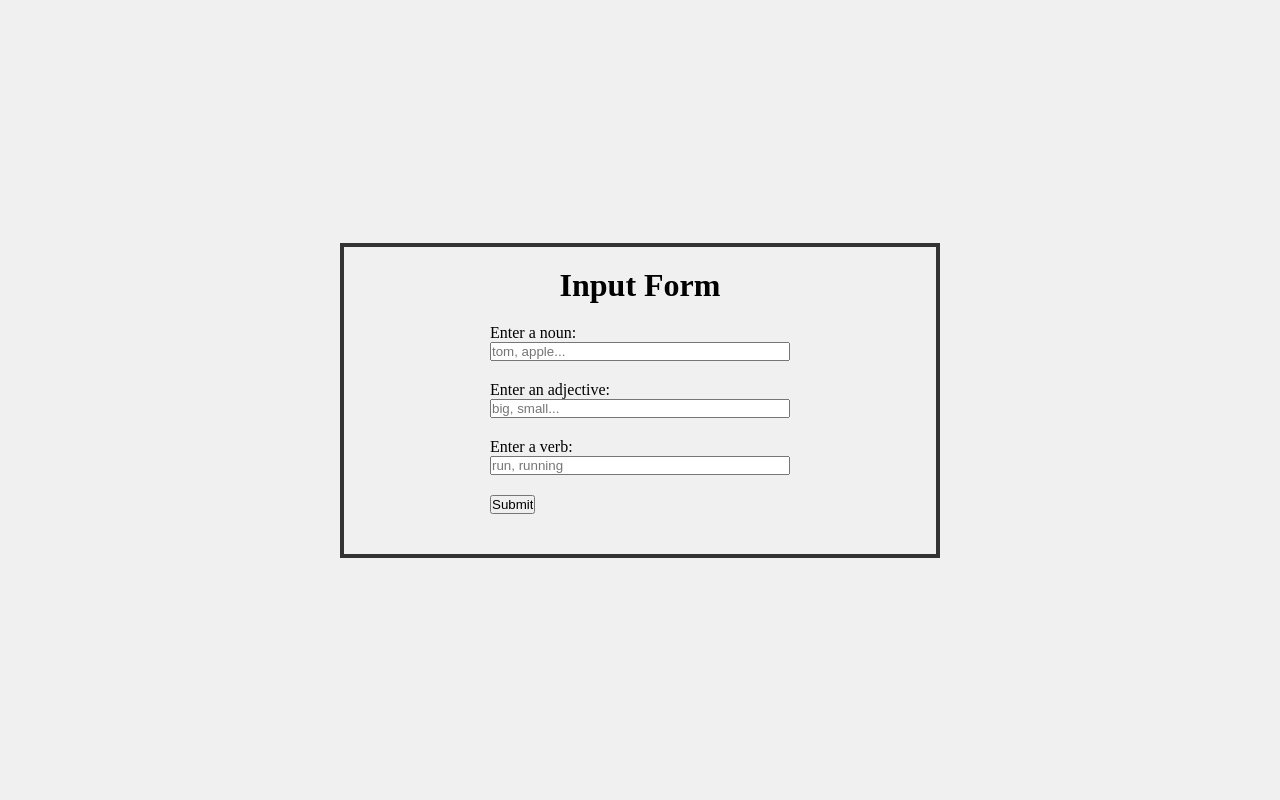
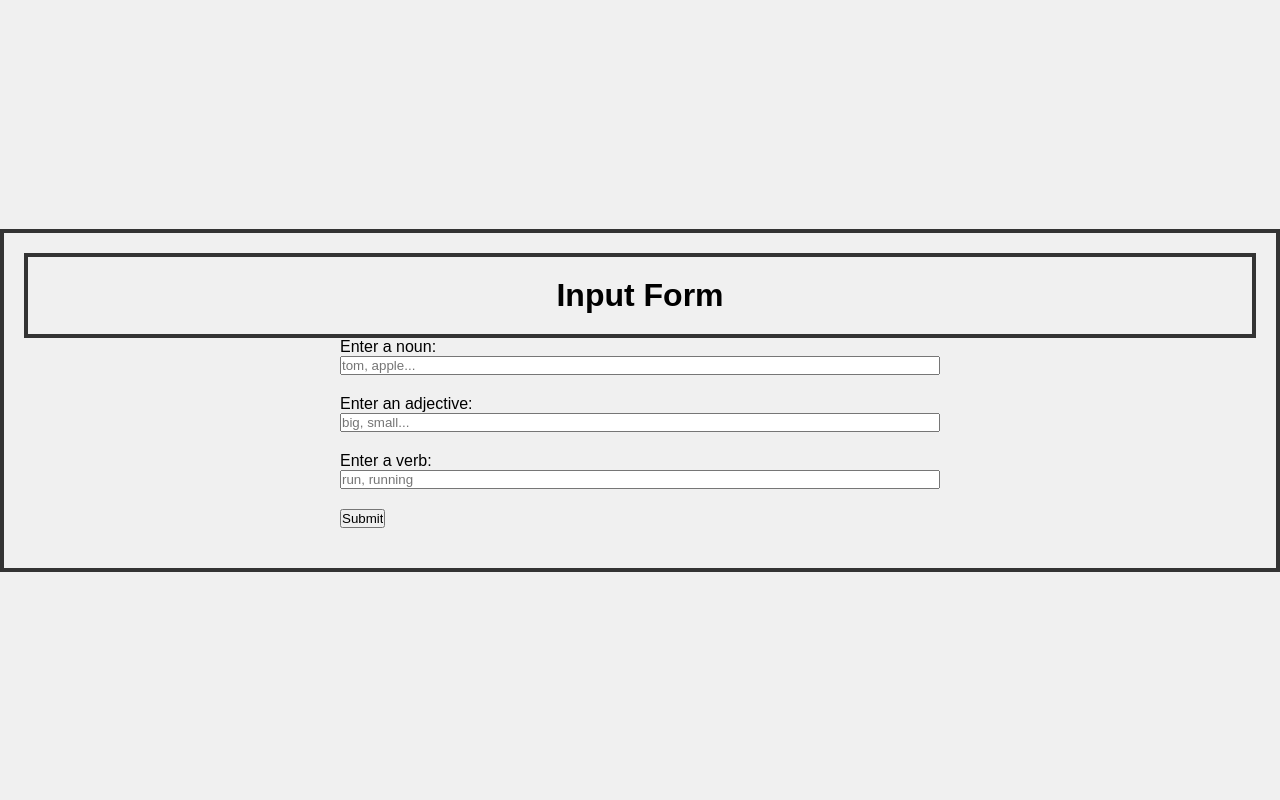
Before and after one commit to kobebuckley/madlibsTutorial, a Flask app: page / in a window 1280 px wide. Run offline with Flask 3, Linux system fonts and the light colour scheme.

Commit message:
css updates, found stlye inspiration page for the design of this project

```diff
--- a/static/styles.css
+++ b/static/styles.css
@@ -1,47 +1,55 @@
-* { /* Setting up page to have a fresh start for styling */
+/* Reset styles */
+* {
     margin: 0;
     padding: 0;
     box-sizing: border-box;
-
 }
 
 body {
     display: flex;
     justify-content: center;
     align-items: center;
-    height: 100vh;
+    min-height: 100vh;
     background-color: #f0f0f0;
+    margin: 0;
+    font-family: Arial, sans-serif;
+}
+
+.main-container {
+    width: 90%;
+    max-width: 1200px;
+    margin: 0 auto;
+    padding: 20px;
+    box-sizing: border-box;
 }
 
 .form-container {
-    width: 300px;
+    width: 100%;
+    max-width: 400px;
     margin: 0 auto;
 }
-
 
 .form-group {
     margin-bottom: 20px;
 }
 
-
 .form-group label,
 .form-group input {
-    display: block;
+    width: 100%;
+}
+.content-box {
+    border: 4px solid #333;
+    padding: 20px;
     width: 100%;
     box-sizing: border-box;
 }
 
-
-.content-box {
+h1 {
     border: 4px solid #333;
     padding: 20px;
-    width: 80%;
-    max-width: 600px;
-}
-
-h1 {
+    width: 100%;
+    box-sizing: border-box;
     text-align: center;
-    margin-bottom: 20px;
 }
 
 form,
@@ -56,9 +64,26 @@ form,
 }
 
 
+#validSection p {
+    text-align: center;
+    margin-top: 20px;
+}
+
 #validSection img {
     max-width: 500px;
     max-height: 500px;
     width: auto;
     height: auto;
 }
+
+@media screen and (min-width: 768px) {
+    .form-container {
+        max-width: 600px;
+    }
+}
+
+@media screen and (min-width: 1200px) {
+    .main-container {
+        padding: 40px;
+    }
+}
```
Also changed, not shown: README.md.
